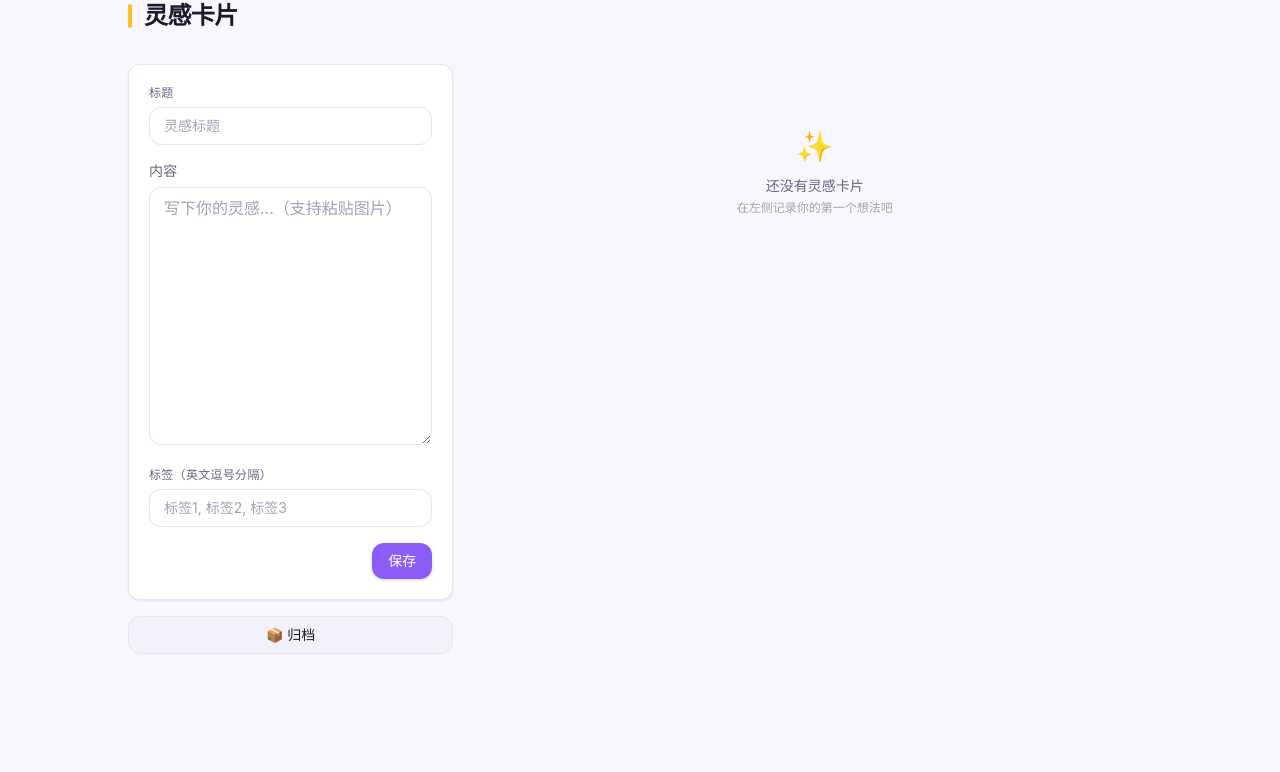
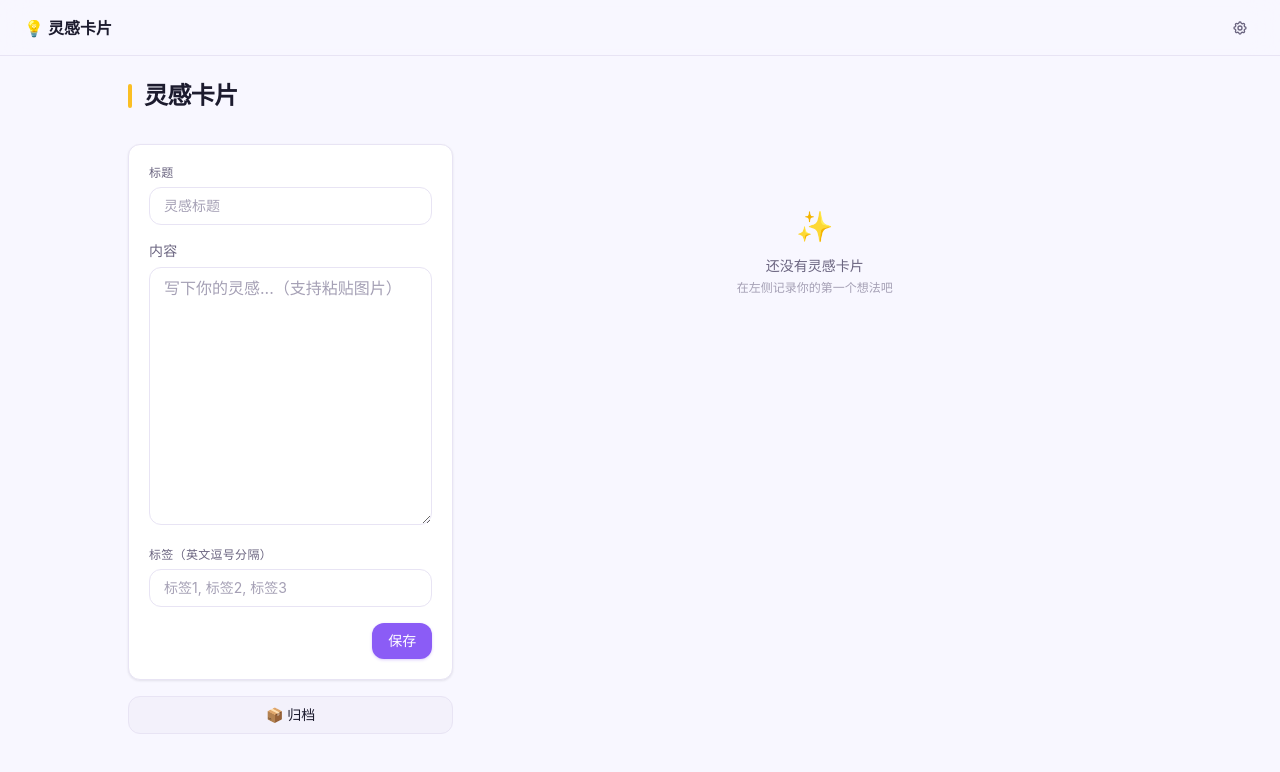
Before and after one commit to nanodaemony/nano-mengyu, a Next.js app: page /ideas in a window 1280 px wide. Shown: the top 772 px of the page. Built offline with nearby package versions, Linux system fonts and the light colour scheme.

Commit message:
feat: create portal layout with ModuleNavbar, move module pages to route group

```diff
--- /dev/null
+++ b/app/(portal)/layout.tsx
@@ -0,0 +1,10 @@
+import ModuleNavbar from "@/components/layout/ModuleNavbar";
+
+export default function PortalLayout({ children }: { children: React.ReactNode }) {
+  return (
+    <div className="flex min-h-screen flex-col">
+      <ModuleNavbar />
+      <main className="flex-1 p-4 md:p-6">{children}</main>
+    </div>
+  );
+}
```
Also changed, not shown: app/(portal)/ideas/page.tsx (renamed from app/ideas/page.tsx), app/(portal)/stocks/page.tsx (renamed from app/stocks/page.tsx), app/(portal)/todos/page.tsx (renamed from app/todos/page.tsx).
